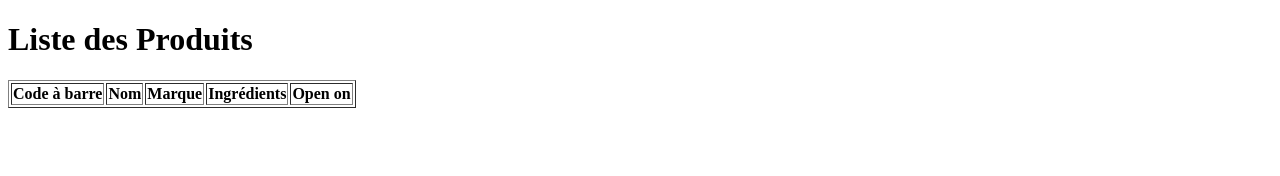
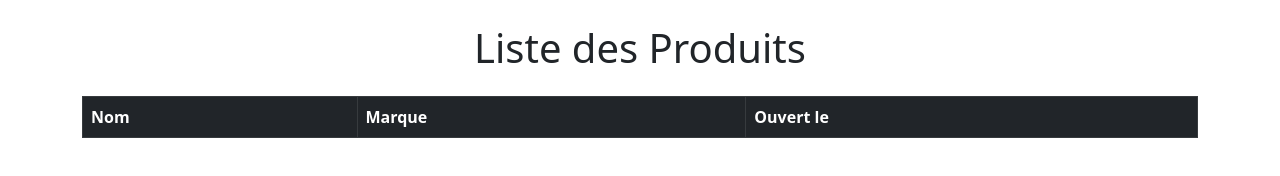
Before and after one commit to houssayen/app, a website: page products.html in a window 1280 px wide. Drawn offline with nearby package versions, Linux system fonts and the light colour scheme; no server answers.

Commit message:
change table header

```diff
--- a/display.js
+++ b/display.js
@@ -15,12 +15,9 @@ document.addEventListener('DOMContentLoaded', () => {
 
             produits.forEach(produit => {
                 const row = document.createElement('tr');
-                row.innerHTML =
-                `
-                <td>${produit.code_scanne}</td>
+                row.innerHTML = `
                 <td>${produit.nom_produit}</td>
                 <td>${produit.marque}</td>
-                <td>${produit.ingredients}</td>
                 <td>${produit.created_at}</td>
                 `;
                 tableBody.appendChild(row);
--- a/products.html
+++ b/products.html
@@ -4,25 +4,30 @@
 <head>
   <meta charset="UTF-8">
   <meta name="viewport" content="width=device-width, initial-scale=1.0">
-  <title>Scan</title>
+  <title>Produits</title>
+  <link href="https://cdn.jsdelivr.net/npm/bootstrap@5.3.0/dist/css/bootstrap.min.css" rel="stylesheet">
   <link href="styles.css" rel="stylesheet">
 </head>
 
 <body>
-  <h1>Liste des Produits</h1>
-  <table border="1">
-    <thead>
+  <div class="container mt-4">
+    <h1 class="text-center mb-4">Liste des Produits</h1>
+    <div class="table-responsive">
+      <table class="table table-bordered table-striped">
+        <thead class="table-dark">
           <tr>
-        <th>Code à barre</th>
             <th>Nom</th>
             <th>Marque</th>
-        <th>Ingrédients</th>
-        <th>Open on</th>
+            <th>Ouvert le</th>
           </tr>
         </thead>
         <tbody id="produits-table-body">
+          <!-- Les lignes des produits seront insérées ici -->
         </tbody>
       </table>
+    </div>
+  </div>
+  <script src="https://cdn.jsdelivr.net/npm/bootstrap@5.3.0/dist/js/bootstrap.bundle.min.js"></script>
   <script src="display.js?v=1.1"></script>
 </body>
 
```
Lines whose indentation alone changed are shown as unchanged.
